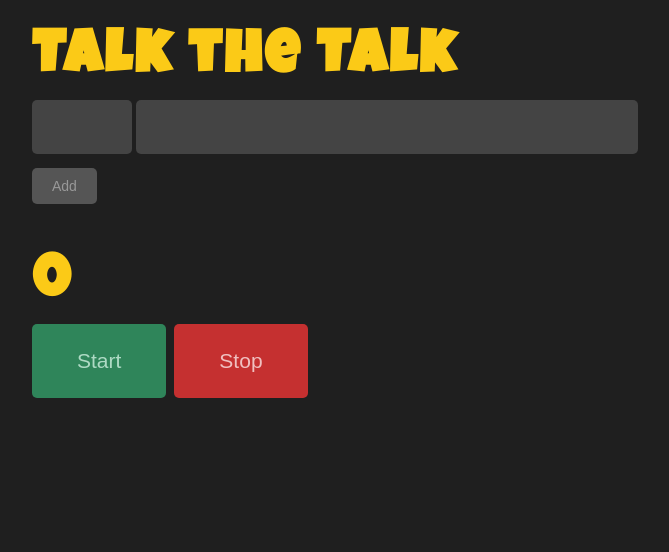
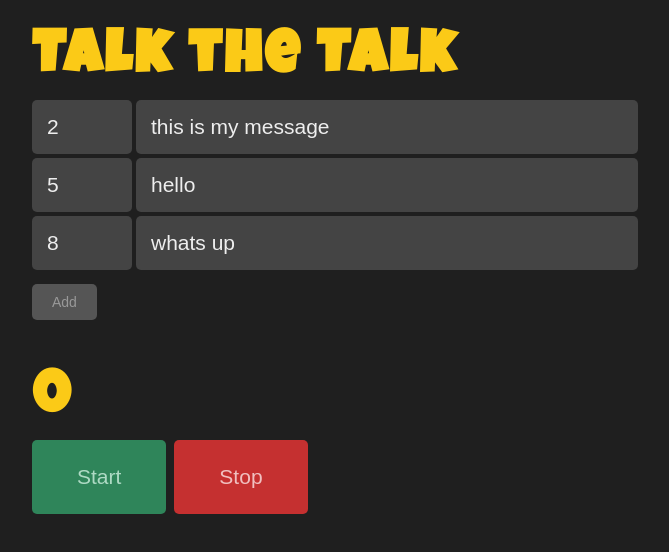
Before and after one commit to Fenomen-Alex/Web_Speech_And_Timers, a React (Create React App) app: page / in a window 1280 px wide. Shown: the top 552 px of the page, without its empty margins (303-972 px from the left). Built offline with nearby package versions, Linux system fonts and the light colour scheme; the HTML template or start-up script is replaced by a standard one.

Commit message:
updating timers

```diff
--- a/src/App.js
+++ b/src/App.js
@@ -1,19 +1,43 @@
-import React from 'react';
+import React, {useState} from 'react';
 import './App.css';
+import TimerSlot from "./components/TimerSlot";
 
 export default function App() {
+
+  const [timers, setTimers] = useState([
+    { time: 2, text: 'this is my message'},
+    { time: 5, text: 'hello'},
+    { time: 8, text: 'whats up'}
+  ]);
+
+  const updateTimers = (index, time, text) => {
+    const newTimers = [...timers];
+    newTimers[index].time = time;
+    newTimers[index].text = text;
+    setTimers(newTimers);
+  }
+
+  const addTimer = () => {
+    const newTimers = [...timers, {time: 12, text: 'new text'}];
+
+  }
+
   return (
     <div className="app">
       <h2>Talk the Talk</h2>
 
       <div className="timers">
         {/* timers go here */}
-        <form className="timer">
-          <input type="number" />
-          <input type="text" />
-        </form>
+        {timers.map((timer, index) => (
+          <TimerSlot
+            key={index}
+            index={index}
+            timer={timer}
+            updateTimers={updateTimers}
+          />
+        ))}
 
-        <button className="add-button">Add</button>
+        <button className="add-button" onClick={addTimer}>Add</button>
       </div>
 
       {/* seconds */}
--- /dev/null
+++ b/src/components/TimerSlot.js
@@ -0,0 +1,30 @@
+import React, {useState} from "react";
+
+const TimerSlot = ({ index, timer, updateTimers }) => {
+
+  const [time, setTime] = useState(timer.time);
+  const [text, setText] = useState(timer.text);
+
+  const handleBlur = () => {
+    updateTimers(index, time, text);
+  }
+
+  return (
+    <form className="timer" key={index}>
+      <input
+        type="number"
+        value={time}
+        onChange={(e) => setTime(e.target.value)}
+        onBlur={handleBlur}
+      />
+      <input
+        type="text"
+        value={text}
+        onChange={(e) => setText(e.target.value)}
+        onBlur={handleBlur}
+      />
+    </form>
+  )
+}
+
+export default TimerSlot;
```
